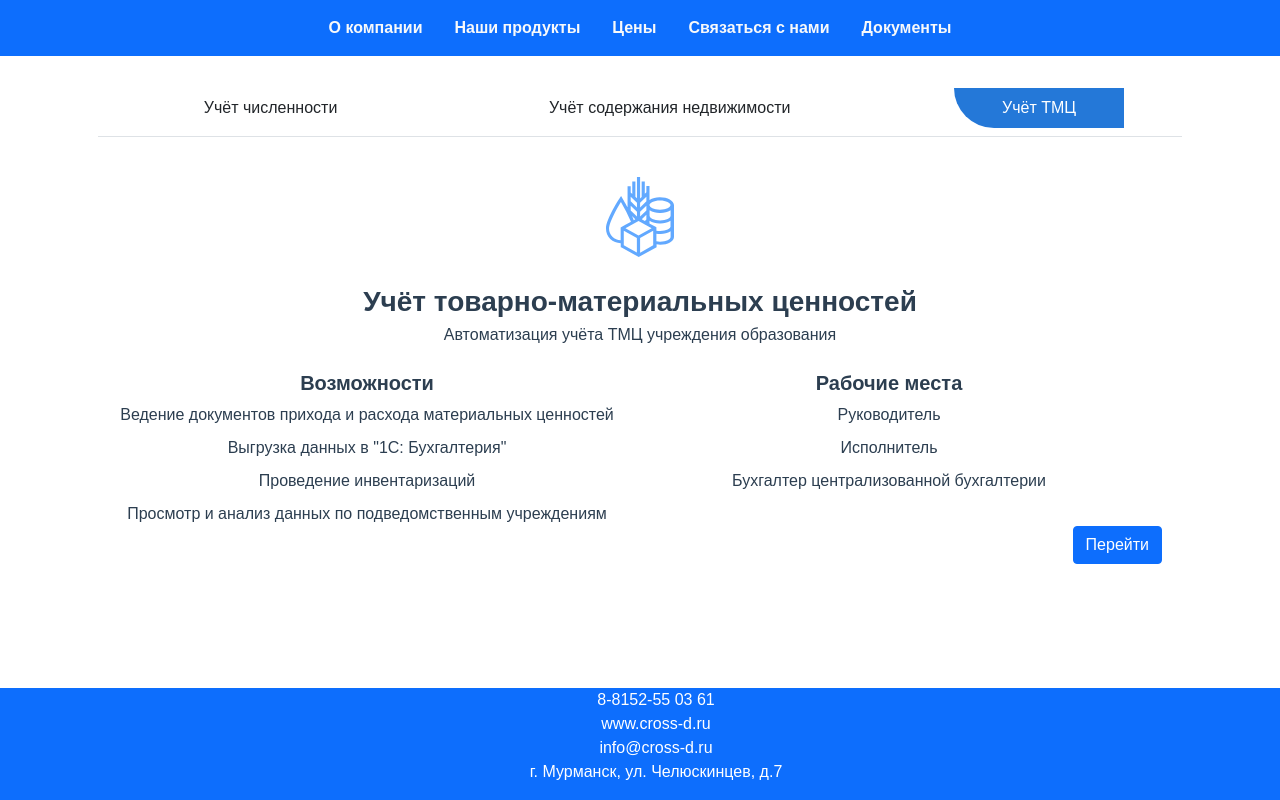
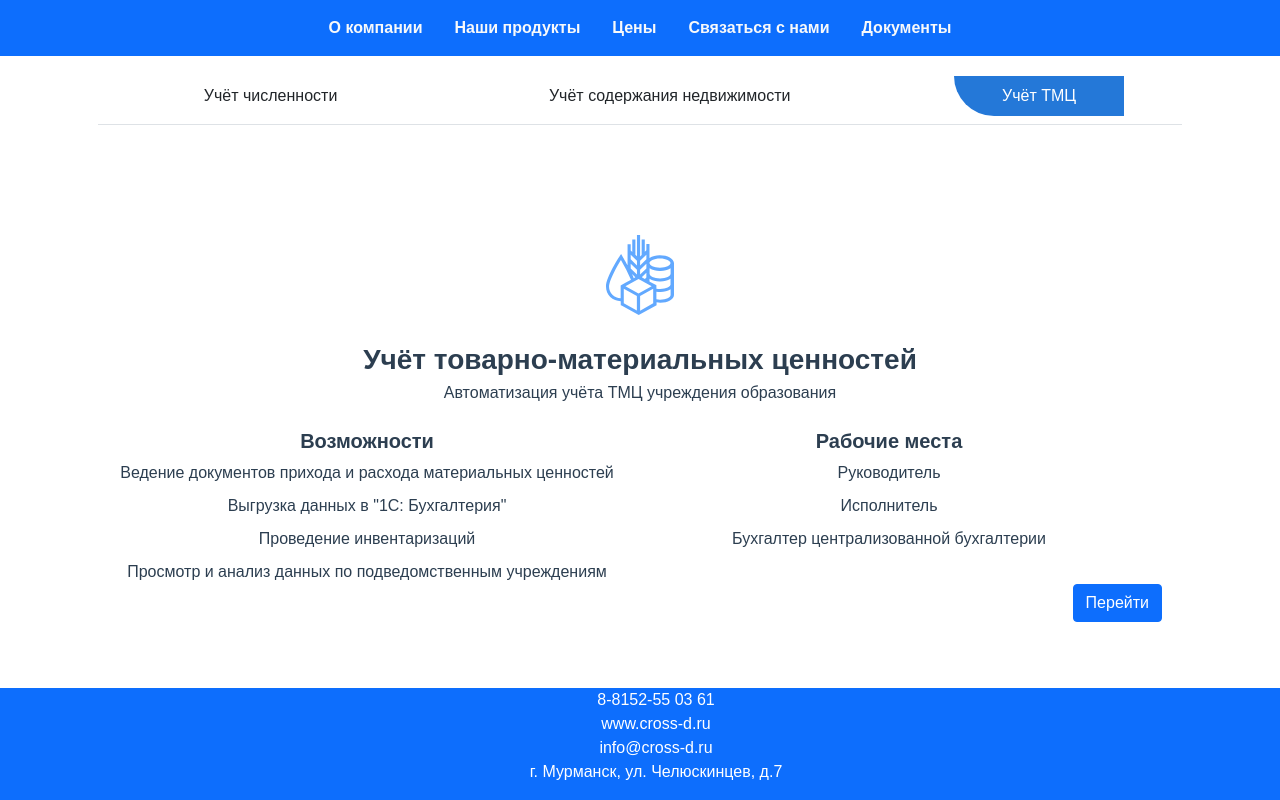
Before and after one commit to alkokaine/crossd-registry, a Vue app: page /products/tmc in a window 1280 px wide. Built offline with nearby package versions, Linux system fonts and the light colour scheme.

Commit message:
center align

```diff
--- a/src/components/cd-tile.vue
+++ b/src/components/cd-tile.vue
@@ -15,5 +15,7 @@
   .cd-tile {
     min-height: 70vmin;
     max-height: 80vmin;
+    display: grid;
+    align-content: center !important;
   }
 </style>
```
